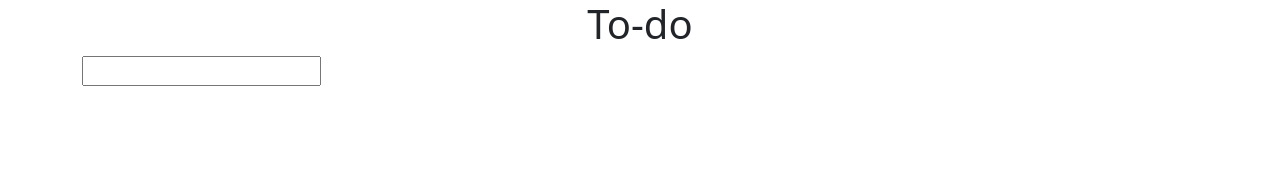
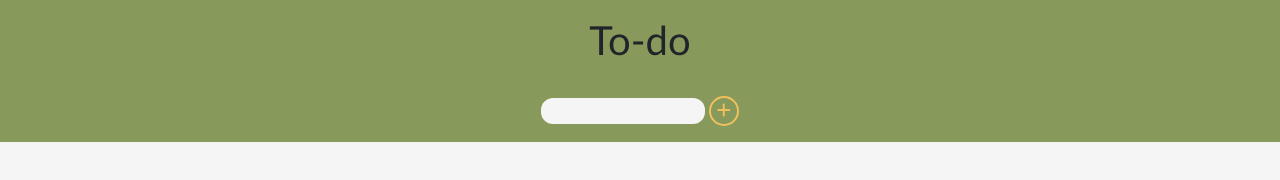
Before and after one commit to DonMilly/To-Do, a plain HTML site: page index.html in a window 1280 px wide. Drawn offline with nearby package versions, Linux system fonts and the light colour scheme; a web font is replaced by a local one.

Commit message:
Adding button

```diff
--- a/css/styles.css
+++ b/css/styles.css
@@ -1,3 +1,33 @@
-body {
+@import url('https://fonts.googleapis.com/css2?family=Agbalumo&family=Playfair+Display&family=Roboto+Condensed:wght@300&display=swap');
+
+header {
+    font-family: 'Agbalumo', 'Gill Sans', 'Gill Sans MT', Calibri, 'Trebuchet MS', sans-serif;
+    /* background: #588157; */
+    background: #87995B;
+    padding: 1rem;
+}
+
+.background {
+    background-color: #F5F5F5;
+}
+
+#taskbox {
+    font-family: 'Roboto Condensed';
+    text-align: center;
+    margin-top: 2rem;
+}
+
+#task-input {
+    background-color: #F5F5F5;
+    border-style: none;
+    border-radius: 12px;
+}
+
+.task-button {
+    background-color: #87995B;
+    border-style: solid;
+    color: #F0C15B;;
+    border-color: #F0C15B;
+    border-radius: 15px;
 
 }
--- a/index.html
+++ b/index.html
@@ -7,20 +7,21 @@
     <!-- Styling -->
     <link rel="stylesheet" type="text/css" href="css/styles.css" />
     <link href="https://cdn.jsdelivr.net/npm/bootstrap@5.3.2/dist/css/bootstrap.min.css" rel="stylesheet" integrity="sha384-T3c6CoIi6uLrA9TneNEoa7RxnatzjcDSCmG1MXxSR1GAsXEV/Dwwykc2MPK8M2HN" crossorigin="anonymous">
+
+    <script src="https://cdn.jsdelivr.net/npm/bootstrap@5.3.2/dist/js/bootstrap.bundle.min.js" integrity="sha384-C6RzsynM9kWDrMNeT87bh95OGNyZPhcTNXj1NW7RuBCsyN/o0jlpcV8Qyq46cDfL" crossorigin="anonymous"></script>
+    <script src="https://kit.fontawesome.com/07bb9b8497.js" crossorigin="anonymous"></script>
 </head>
-<body>
+<body class="background">
     <header>
         <div class="container, text-center">
             <h1>To-do</h1>
         </div>
+        <div class="container" id="taskbox">
+            <form action="" id="taskbox-form">
+                <input type="text" name="task-input" id="task-input">
+                <button class="task-button"><i class="fas fa-plus"></i></button>
+            </form>
+        </div>
     </header>
-    <div class="container" id="taskbox" action="">
-        <form action="" id="taskbox-form">
-            <input type="text" name="">
-
-        </form>
-    </div>
-
-    <script src="https://cdn.jsdelivr.net/npm/bootstrap@5.3.2/dist/js/bootstrap.bundle.min.js" integrity="sha384-C6RzsynM9kWDrMNeT87bh95OGNyZPhcTNXj1NW7RuBCsyN/o0jlpcV8Qyq46cDfL" crossorigin="anonymous"></script>
 </body>
 </html>
```
